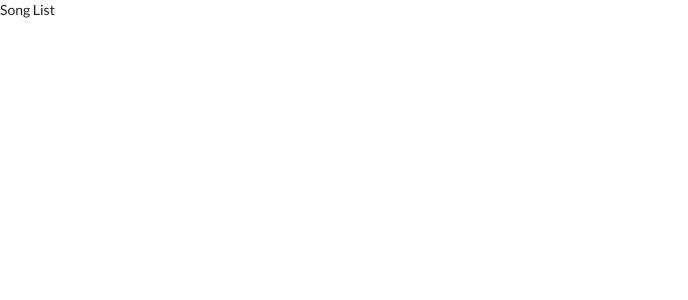
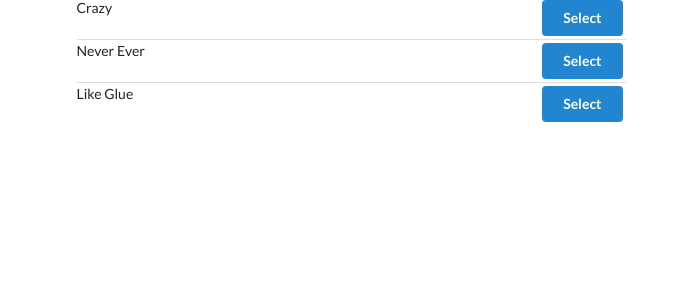
Before and after one commit to pochanglin/redux-demo-songs, a React (Create React App) app: page / in a window 1280 px wide. Shown: the top 300 px of the page, without its empty margins (0-688 px from the left). Built offline with nearby package versions, Linux system fonts and the light colour scheme.

Commit message:
adding song list styling

```diff
--- a/src/components/App.js
+++ b/src/components/App.js
@@ -4,8 +4,12 @@ import SongList from './SongList';
 
 const App = () => {
     return (
-        <div>
-            <SongList />
+        <div className="ui container grid">
+            <div className="ui row">
+                <div className="column eight wide">
+                    <SongList />
+                </div>
+            </div>
         </div>
     );
 }
--- a/src/components/SongList.js
+++ b/src/components/SongList.js
@@ -2,9 +2,28 @@ import React from 'react';
 import { connect } from 'react-redux';
 
 class SongList extends React.Component{
+
+    renderList(){
+        const { songs } = this.props;
+        return songs.map((song) => {
+            return (
+                <div className="item" key={song.title}>
+                    <div className="right floated content">
+                        <button className="ui button primary">
+                            Select
+                        </button>
+                    </div>
+                    <div className="content">
+                        {song.title}
+                    </div>
+                </div>
+            );
+        });
+    }
+
     render(){
         return(
-            <div>Song List</div>
+            <div className="ui divided list">{this.renderList()}</div>
         );
     }
 }
```
